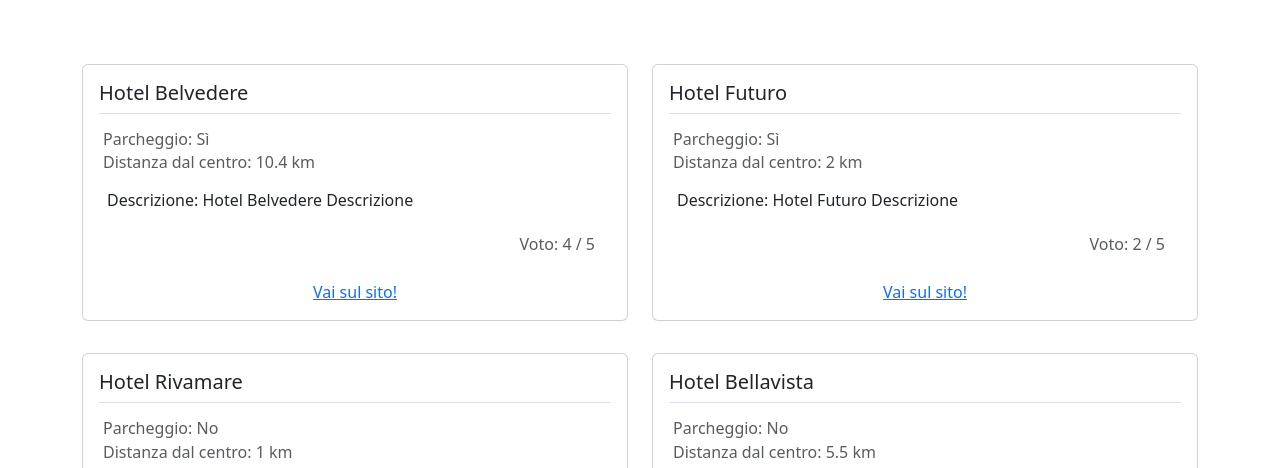
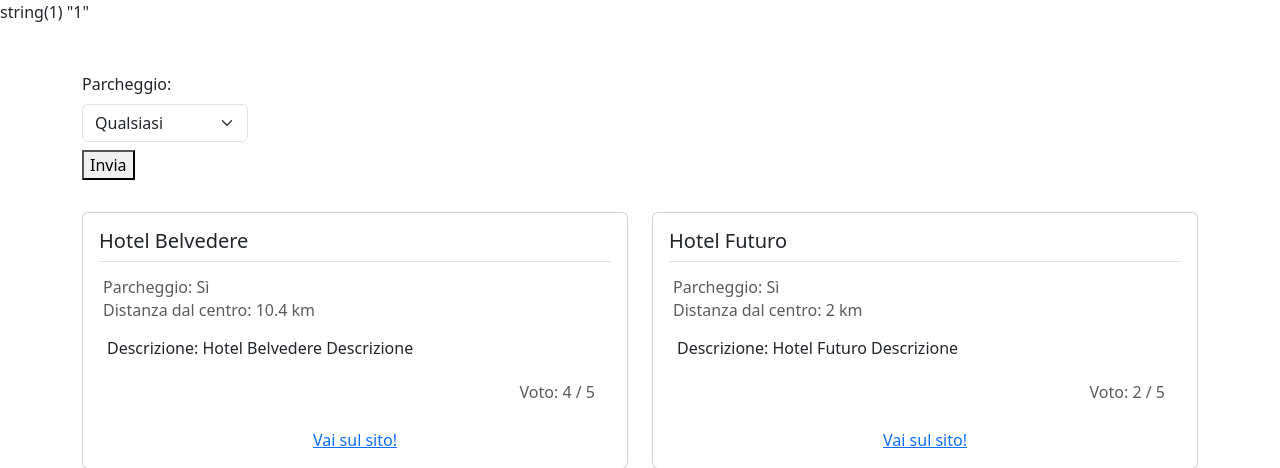
Before and after one commit to alessandrodaniello105/php-hotel, a PHP site: page /?parking=1 in a window 1280 px wide. Shown: the top 468 px of the page. Run offline with PHP 8.4, Linux system fonts and the light colour scheme.

Commit message:
[test]: send/receive (GET) parking select value

```diff
--- a/index.php
+++ b/index.php
@@ -1,4 +1,5 @@
 <?php
+
 
   $hotels = [
 
@@ -40,6 +41,19 @@
 
   ];
 
+
+
+  // $filtered_hotels = [];
+
+  // $filtered_hotels = in_array('parking',$hotels)
+
+  // function filterHotel() {
+  //   if()
+  // }
+
+  $name = $_GET['parking'];
+  var_dump($name);
+
 ?>
 
 <!DOCTYPE html>
@@ -55,6 +69,25 @@
 <body>
 
   <div class="container my-5">
+
+    <div class="row">
+      <div class="col-2">
+
+        <form action="index.php" method="GET">
+        <label for="parking"> Parcheggio:</label>
+
+          <select if="parking" name="parking" class="form-select my-2" aria-label="Default select example">
+            <option selected>Qualsiasi</option>
+            <option value="true">Sì</option>
+            <option value="false">No</option>
+          </select>
+
+          <button type="submit">Invia</button>
+        </form>
+
+      </div>
+    </div>
+
     <div class="row justify-content-center">
 
       <?php foreach ($hotels as $hotel): ?>
@@ -95,8 +128,8 @@
       </div>
       <?php endforeach; ?>
 
+    </div>
 
-    </div>
   </div>
 
 </body>
```
